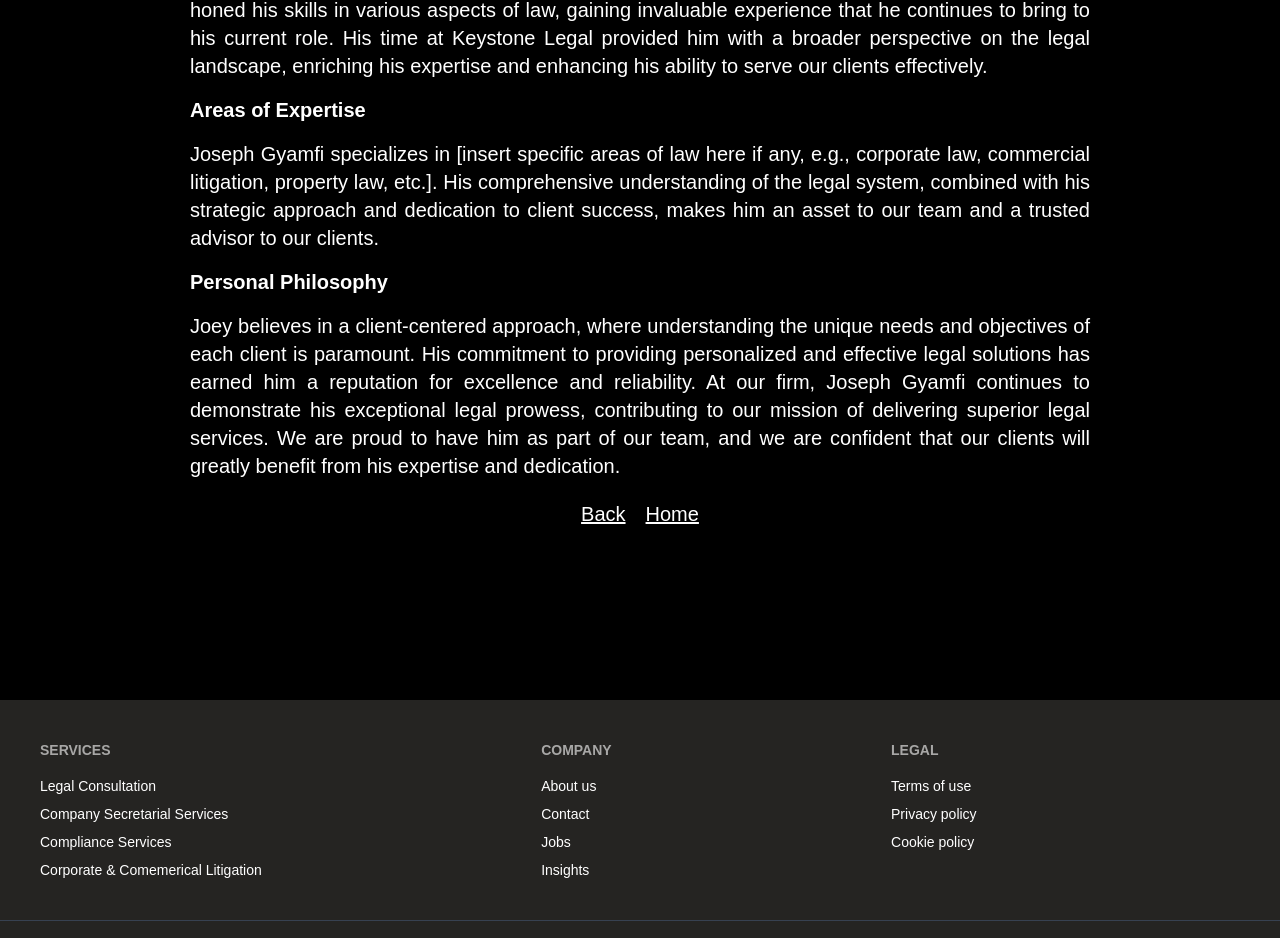
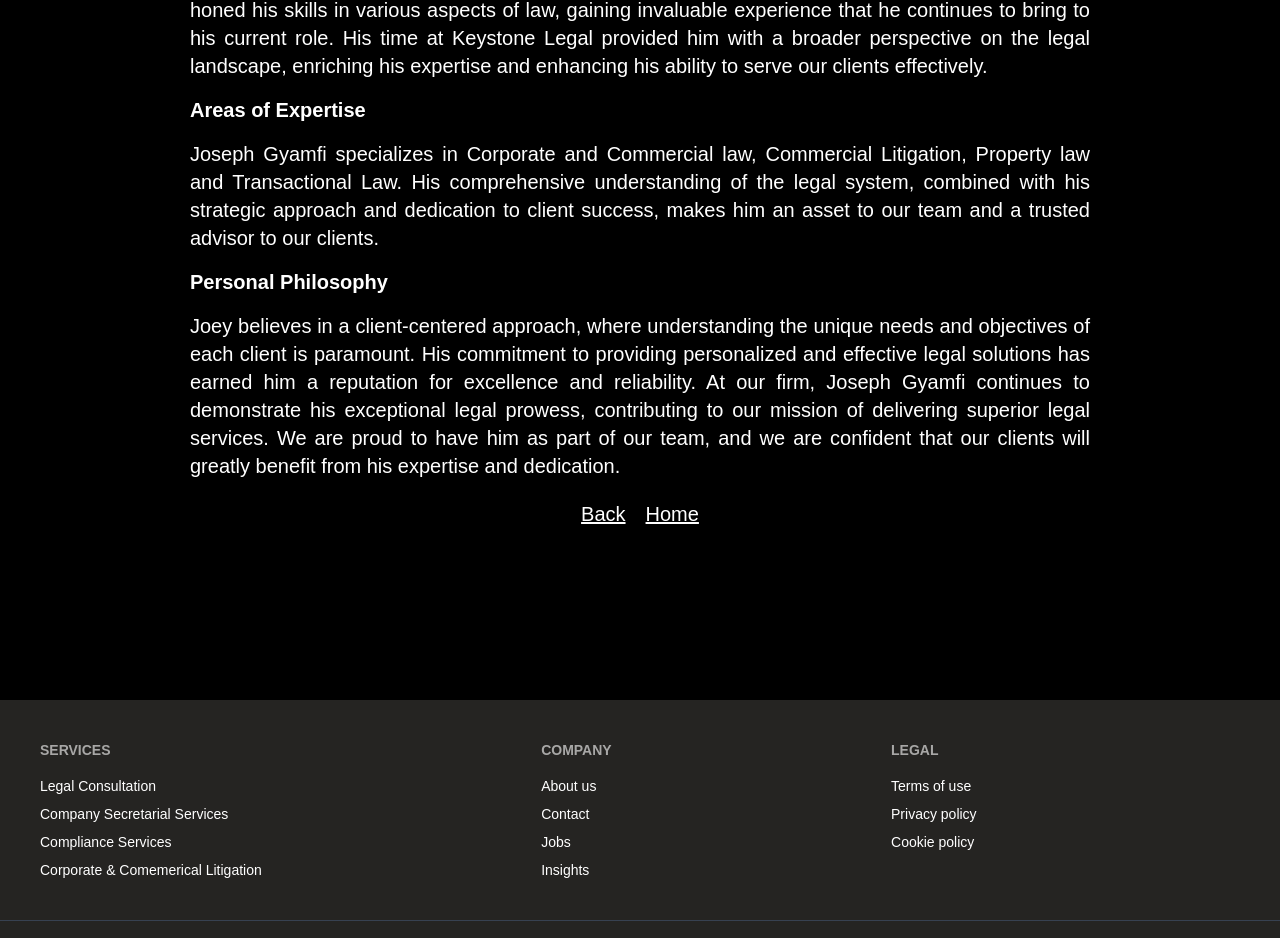
Before and after one commit to worldbeater2/blackswan, a React (Vite) app: page /gyamfi in a window 1280 px wide. Shown: the part 1371-2309 px from the top of the page. Built offline with nearby package versions, Linux system fonts and the light colour scheme; the HTML template or start-up script is replaced by a standard one; a web font is replaced by a local one.

Commit message:
joey page fix

```diff
--- a/src/components/profiles/Gyamfi.jsx
+++ b/src/components/profiles/Gyamfi.jsx
@@ -174,9 +174,8 @@ const Gyamfi = () => {
           </p3>
           <h3 className="font-bold my-4">Areas of Expertise</h3>
           <p3>
-            Joseph Gyamfi specializes in [insert specific areas of law here if
-            any, e.g., corporate law, commercial litigation, property law,
-            etc.]. His comprehensive understanding of the legal system, combined
+            Joseph Gyamfi specializes in  Corporate and Commercial law, Commercial Litigation, Property law and Transactional Law.
+            His comprehensive understanding of the legal system, combined
             with his strategic approach and dedication to client success, makes
             him an asset to our team and a trusted advisor to our clients.
           </p3>
```
